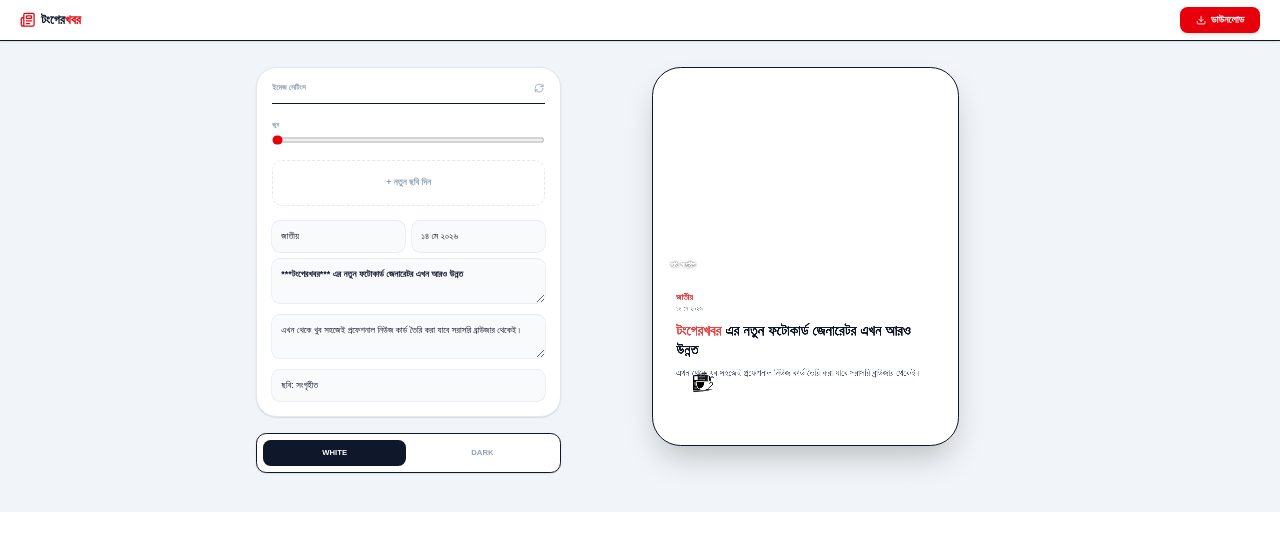
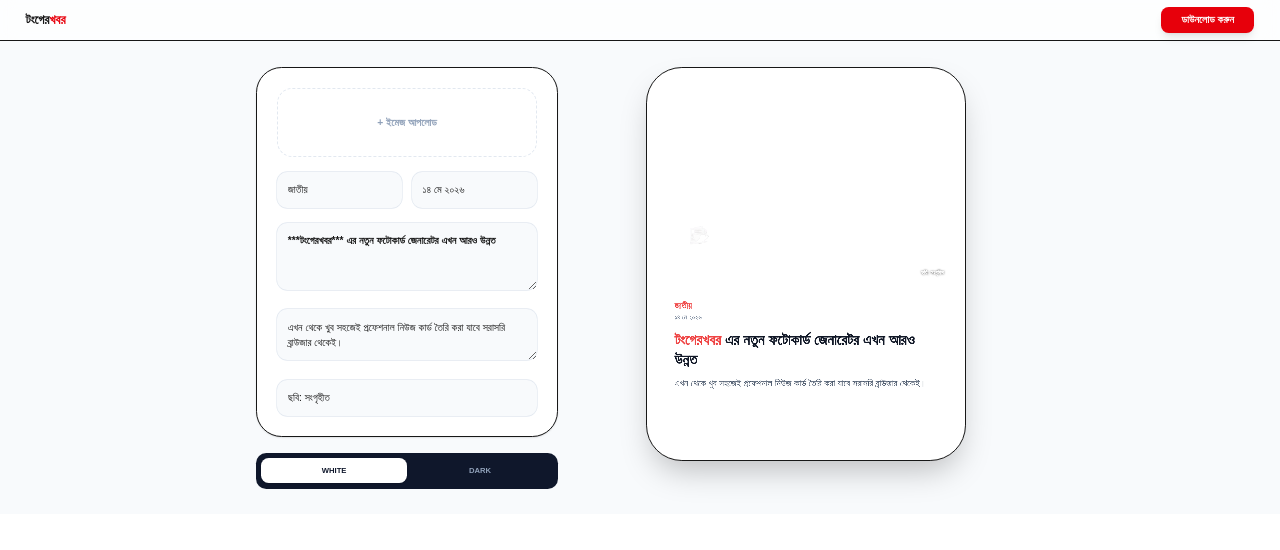
Before and after one commit to Fahim-hash/portfolio, a Next.js app: page /tongerkhobor in a window 1280 px wide. Shown: the top 550 px of the page. Built offline with nearby package versions, Linux system fonts and the light colour scheme.

Commit message:
Update page.tsx

```diff
--- a/app/tongerkhobor/page.tsx
+++ b/app/tongerkhobor/page.tsx
@@ -89,6 +89,8 @@ export default function PhotocardGenerator() {
 
     const W = 1080
     const H = 1350
+    const imageAreaHeight = H * 0.55 // ছবির এলাকা
+
     canvas.width = W
     canvas.height = H
 
@@ -97,62 +99,62 @@ export default function PhotocardGenerator() {
     ctx.fillRect(0, 0, W, H)
 
     // 2. Image Drawing
-    const imageBottomLimit = H * 0.55
     if (image) {
-      const targetH = imageBottomLimit
       const imgRatio = image.width / image.height
       let drawW = W * imageZoom
       let drawH = (W / imgRatio) * imageZoom
 
-      if (drawH < targetH) {
-        drawH = targetH * imageZoom
-        drawW = (targetH * imgRatio) * imageZoom
+      if (drawH < imageAreaHeight) {
+        drawH = imageAreaHeight * imageZoom
+        drawW = (imageAreaHeight * imgRatio) * imageZoom
       }
 
       ctx.save()
       ctx.beginPath()
-      ctx.rect(0, 0, W, targetH)
+      ctx.rect(0, 0, W, imageAreaHeight)
       ctx.clip()
 
       const x = (W - drawW) / 2 + imagePos.x
-      const y = (targetH - drawH) / 2 + imagePos.y
+      const y = (imageAreaHeight - drawH) / 2 + imagePos.y
 
       ctx.drawImage(image, x, y, drawW, drawH)
       ctx.restore()
 
+      // Gradient for text legibility on image
       if (template === 'dark_overlay') {
-        const grad = ctx.createLinearGradient(0, targetH - 350, 0, targetH)
+        const grad = ctx.createLinearGradient(0, imageAreaHeight - 300, 0, imageAreaHeight)
         grad.addColorStop(0, 'transparent')
-        grad.addColorStop(1, 'rgba(0,0,0,0.95)')
+        grad.addColorStop(1, 'rgba(0,0,0,0.85)')
         ctx.fillStyle = grad
-        ctx.fillRect(0, 0, W, targetH)
+        ctx.fillRect(0, 0, W, imageAreaHeight)
       }
     }
 
-    // 3. Logo (নিচে বাম পাশে - ফিক্সড)
+    // 3. Logo (ছবির ভেতরে বাম পাশে - Bottom Left of IMAGE)
     if (logoImg) {
       ctx.save()
-      if (template === 'minimal') ctx.filter = 'invert(1) contrast(200%)'
+      const logoW = 180
+      const logoH = (logoImg.height / logoImg.width) * logoW
 
-      const logoW = 200
-      const logoH = (logoImg.height / logoImg.width) * logoW
-      // একদম নিচে বাম পাশে পজিশন
-      ctx.drawImage(logoImg, 60, H - logoH - 60, logoW, logoH)
+      // পজিশন: ছবির নিচে বাম পাশে (মার্জিন ৬০)
+      ctx.drawImage(logoImg, 60, imageAreaHeight - logoH - 40, logoW, logoH)
       ctx.restore()
     }
 
-    // 4. Photo Credit (লোগোর সাথে যাতে না লাগে তাই ইমেজের একটু উপরে সরানো হয়েছে)
+    // 4. Photo Credit (ছবির ভেতরে ডান পাশে)
     ctx.fillStyle = '#FFFFFF'
-    ctx.font = 'bold 22px Arial'
-    ctx.shadowColor = 'rgba(0,0,0,0.8)'; ctx.shadowBlur = 8;
-    ctx.fillText(photoCredit, 40, imageBottomLimit - 30)
+    ctx.font = 'bold 20px Arial'
+    ctx.textAlign = 'right'
+    ctx.shadowColor = 'rgba(0,0,0,0.7)'; ctx.shadowBlur = 6;
+    ctx.fillText(photoCredit, W - 40, imageAreaHeight - 30)
     ctx.shadowBlur = 0
+    ctx.textAlign = 'left' // Reset
 
-    // 5. Category & Date
-    const contentY = imageBottomLimit + 70
+    // 5. Text Content Area (নিচের অংশ)
+    const contentY = imageAreaHeight + 70
     ctx.textBaseline = 'top'
-    ctx.textAlign = 'left'
 
+    // Category & Date
     ctx.fillStyle = '#EF4444'
     ctx.font = 'bold 32px Arial'
     ctx.fillText(category.toUpperCase(), 60, contentY)
@@ -161,11 +163,11 @@ export default function PhotocardGenerator() {
     ctx.font = '24px Arial'
     ctx.fillText(date, 60, contentY + 45)
 
-    // 6. Headline
+    // Headline
     const headY = contentY + 115
     const headHeight = drawHeadline(ctx, headline, 60, headY, W - 120, headlineSize * 1.3)
 
-    // 7. Subtext
+    // Subtext
     if (subtext) {
       ctx.fillStyle = template === 'minimal' ? '#475569' : '#cbd5e1'
       ctx.font = '34px Arial'
@@ -191,65 +193,46 @@ export default function PhotocardGenerator() {
   useEffect(() => { render() }, [render])
 
   return (
-    <div className="min-h-screen bg-[#F1F5F9] text-slate-900">
-      <header className="bg-white border-b sticky top-0 z-30 px-8 h-16 flex items-center justify-between shadow-sm">
-        <div className="flex items-center gap-2">
-          <Newspaper className="text-red-600 w-6 h-6" />
-          <h1 className="text-xl font-black">টংগের<span className="text-red-600">খবর</span></h1>
-        </div>
+    <div className="min-h-screen bg-[#F8FAFC]">
+      <header className="bg-white/70 backdrop-blur-md border-b sticky top-0 z-30 px-10 h-16 flex items-center justify-between">
+        <h1 className="text-xl font-black">টংগের<span className="text-red-600">খবর</span></h1>
         <button onClick={() => {
           const link = document.createElement('a')
-          link.download = `card_${Date.now()}.png`
+          link.download = `card.png`
           link.href = canvasRef.current?.toDataURL('image/png', 1.0) || ''
           link.click()
-        }} className="bg-red-600 text-white px-6 py-2 rounded-xl font-bold flex items-center gap-2 transition-transform active:scale-95 shadow-md">
-          <Download className="w-4 h-4" /> ডাউনলোড
+        }} className="bg-red-600 hover:bg-red-700 text-white px-8 py-2 rounded-xl font-bold transition-all shadow-lg active:scale-95">
+          ডাউনলোড করুন
         </button>
       </header>
 
-      <main className="max-w-7xl mx-auto p-6 lg:p-10 grid grid-cols-1 lg:grid-cols-12 gap-10">
+      <main className="max-w-7xl mx-auto p-10 grid grid-cols-1 lg:grid-cols-12 gap-12">
         <div className="lg:col-span-5 space-y-6">
-          <div className="bg-white p-6 rounded-[2rem] border border-slate-200 shadow-sm space-y-6">
-            <div className="flex items-center justify-between border-b pb-4">
-               <span className="text-xs font-black uppercase text-slate-400">ইমেজ সেটিংস</span>
-               <button onClick={() => {setImagePos({x:0, y:0}); setImageZoom(1)}} className="text-slate-400 hover:text-red-600 transition-colors">
-                  <RefreshCw className="w-4 h-4" />
-               </button>
+          <div className="bg-white p-8 rounded-[2.5rem] border shadow-sm space-y-6">
+            <input ref={fileInputRef} type="file" hidden onChange={handleImageUpload} />
+            <button onClick={() => fileInputRef.current?.click()} className="w-full py-10 border-2 border-dashed border-slate-200 rounded-3xl text-slate-400 font-bold hover:bg-slate-50 transition-colors">
+               + ইমেজ আপলোড
+            </button>
+            <div className="grid grid-cols-2 gap-4">
+               <input type="text" placeholder="বিভাগ" value={category} onChange={e => setCategory(e.target.value)} className="bg-slate-50 p-4 rounded-2xl border-none ring-1 ring-slate-200 focus:ring-2 focus:ring-red-500" />
+               <input type="text" placeholder="তারিখ" value={date} onChange={e => setDate(e.target.value)} className="bg-slate-50 p-4 rounded-2xl border-none ring-1 ring-slate-200 focus:ring-2 focus:ring-red-500" />
             </div>
-
-            <div className="space-y-4">
-              <div>
-                <label className="text-[10px] font-bold text-slate-400 uppercase mb-2 block">জুম</label>
-                <input type="range" min="1" max="4" step="0.01" value={imageZoom} onChange={e => setImageZoom(parseFloat(e.target.value))} className="w-full accent-red-600" />
-              </div>
-              <input ref={fileInputRef} type="file" hidden onChange={handleImageUpload} />
-              <button onClick={() => fileInputRef.current?.click()} className="w-full py-6 border-2 border-dashed border-slate-200 rounded-2xl text-slate-400 font-bold text-sm hover:bg-slate-50">
-                + নতুন ছবি দিন
-              </button>
-            </div>
-
-            <div className="space-y-3">
-               <div className="grid grid-cols-2 gap-3">
-                  <input type="text" placeholder="বিভাগ" value={category} onChange={e => setCategory(e.target.value)} className="bg-slate-50 p-3.5 rounded-xl text-sm border-none ring-1 ring-slate-200 focus:ring-2 focus:ring-red-500" />
-                  <input type="text" placeholder="তারিখ" value={date} onChange={e => setDate(e.target.value)} className="bg-slate-50 p-3.5 rounded-xl text-sm border-none ring-1 ring-slate-200 focus:ring-2 focus:ring-red-500" />
-               </div>
-               <textarea rows={2} placeholder="শিরোনাম" value={headline} onChange={e => setHeadline(e.target.value)} className="w-full bg-slate-50 p-3.5 rounded-xl text-sm border-none ring-1 ring-slate-200 focus:ring-2 focus:ring-red-500 font-bold" />
-               <textarea rows={2} placeholder="উপ-শিরোনাম" value={subtext} onChange={e => setSubtext(e.target.value)} className="w-full bg-slate-50 p-3.5 rounded-xl text-sm border-none ring-1 ring-slate-200 focus:ring-2 focus:ring-red-500" />
-               <input type="text" placeholder="ক্রেডিট" value={photoCredit} onChange={e => setPhotoCredit(e.target.value)} className="w-full bg-slate-50 p-3.5 rounded-xl text-sm border-none ring-1 ring-slate-200 focus:ring-2 focus:ring-red-500" />
-            </div>
+            <textarea placeholder="শিরোনাম (***বোল্ড***)" value={headline} onChange={e => setHeadline(e.target.value)} className="w-full bg-slate-50 p-4 rounded-2xl border-none ring-1 ring-slate-200 focus:ring-2 focus:ring-red-500 font-bold" rows={3} />
+            <textarea placeholder="সাবটেক্সট" value={subtext} onChange={e => setSubtext(e.target.value)} className="w-full bg-slate-50 p-4 rounded-2xl border-none ring-1 ring-slate-200 focus:ring-2 focus:ring-red-500" rows={2} />
+            <input type="text" placeholder="ছবি ক্রেডিট" value={photoCredit} onChange={e => setPhotoCredit(e.target.value)} className="w-full bg-slate-50 p-4 rounded-2xl border-none ring-1 ring-slate-200 focus:ring-2 focus:ring-red-500" />
           </div>
 
-          <div className="bg-white p-2.5 rounded-2xl shadow-sm border flex gap-2">
-             <button onClick={() => setTemplate('minimal')} className={`flex-1 py-3 rounded-xl font-bold text-xs uppercase ${template === 'minimal' ? 'bg-slate-900 text-white' : 'text-slate-400'}`}>White</button>
-             <button onClick={() => setTemplate('dark_overlay')} className={`flex-1 py-3 rounded-xl font-bold text-xs uppercase ${template === 'dark_overlay' ? 'bg-red-600 text-white' : 'text-slate-400'}`}>Dark</button>
+          <div className="bg-slate-900 p-2 rounded-2xl flex">
+             <button onClick={() => setTemplate('minimal')} className={`flex-1 py-3 rounded-xl font-bold text-xs ${template === 'minimal' ? 'bg-white text-slate-900 shadow' : 'text-slate-400'}`}>WHITE</button>
+             <button onClick={() => setTemplate('dark_overlay')} className={`flex-1 py-3 rounded-xl font-bold text-xs ${template === 'dark_overlay' ? 'bg-red-600 text-white shadow' : 'text-slate-400'}`}>DARK</button>
           </div>
         </div>
 
         <div className="lg:col-span-7 flex justify-center">
-          <div className="sticky top-28 w-full max-w-[480px]">
-            <div className="bg-white p-3 rounded-[2.8rem] shadow-2xl border">
-               <canvas ref={canvasRef} className="w-full h-auto rounded-[2.3rem]" />
-            </div>
+          <div className="sticky top-28 w-full max-w-[500px]">
+             <div className="bg-white p-4 rounded-[3.5rem] shadow-2xl border">
+                <canvas ref={canvasRef} className="w-full h-auto rounded-[2.8rem]" />
+             </div>
           </div>
         </div>
       </main>
```
